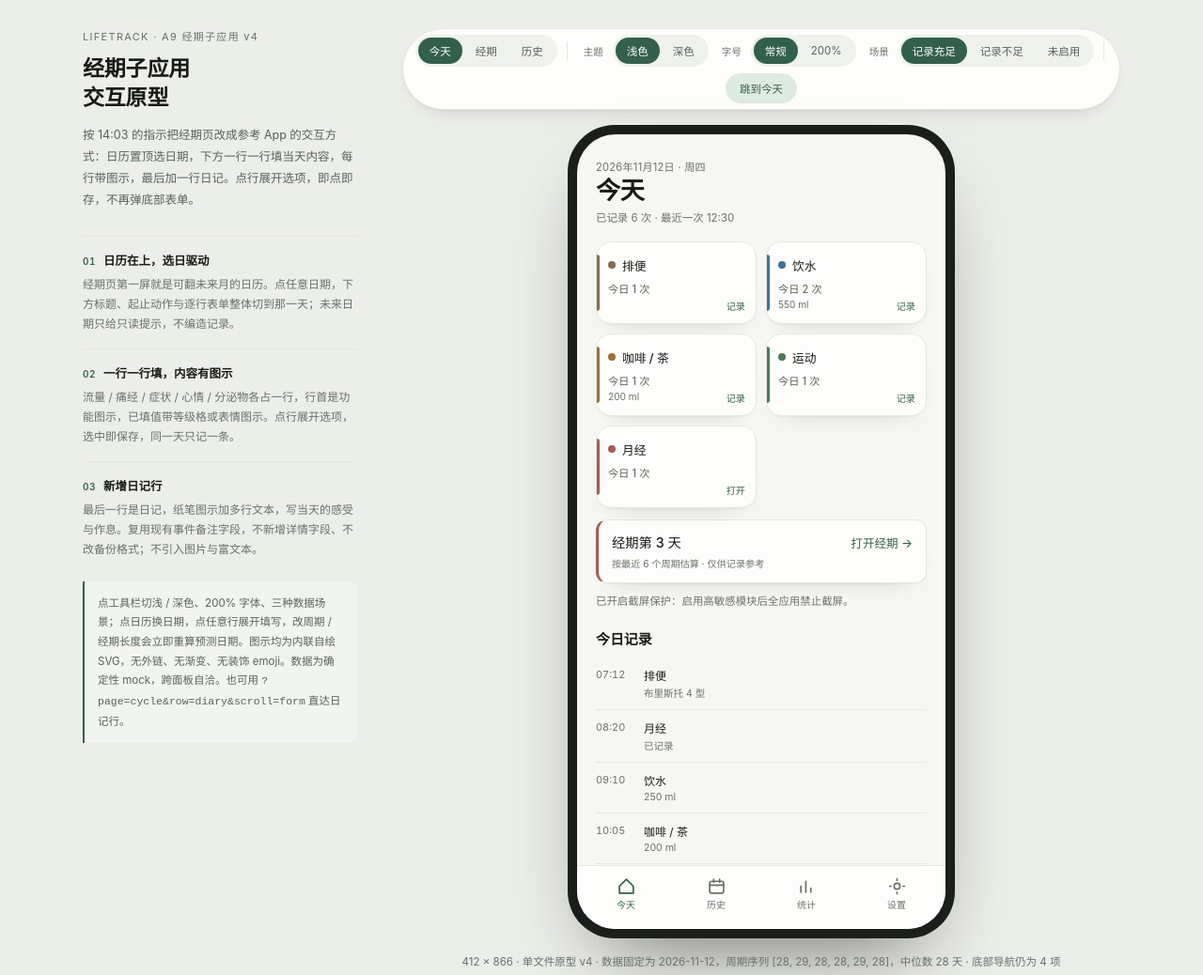
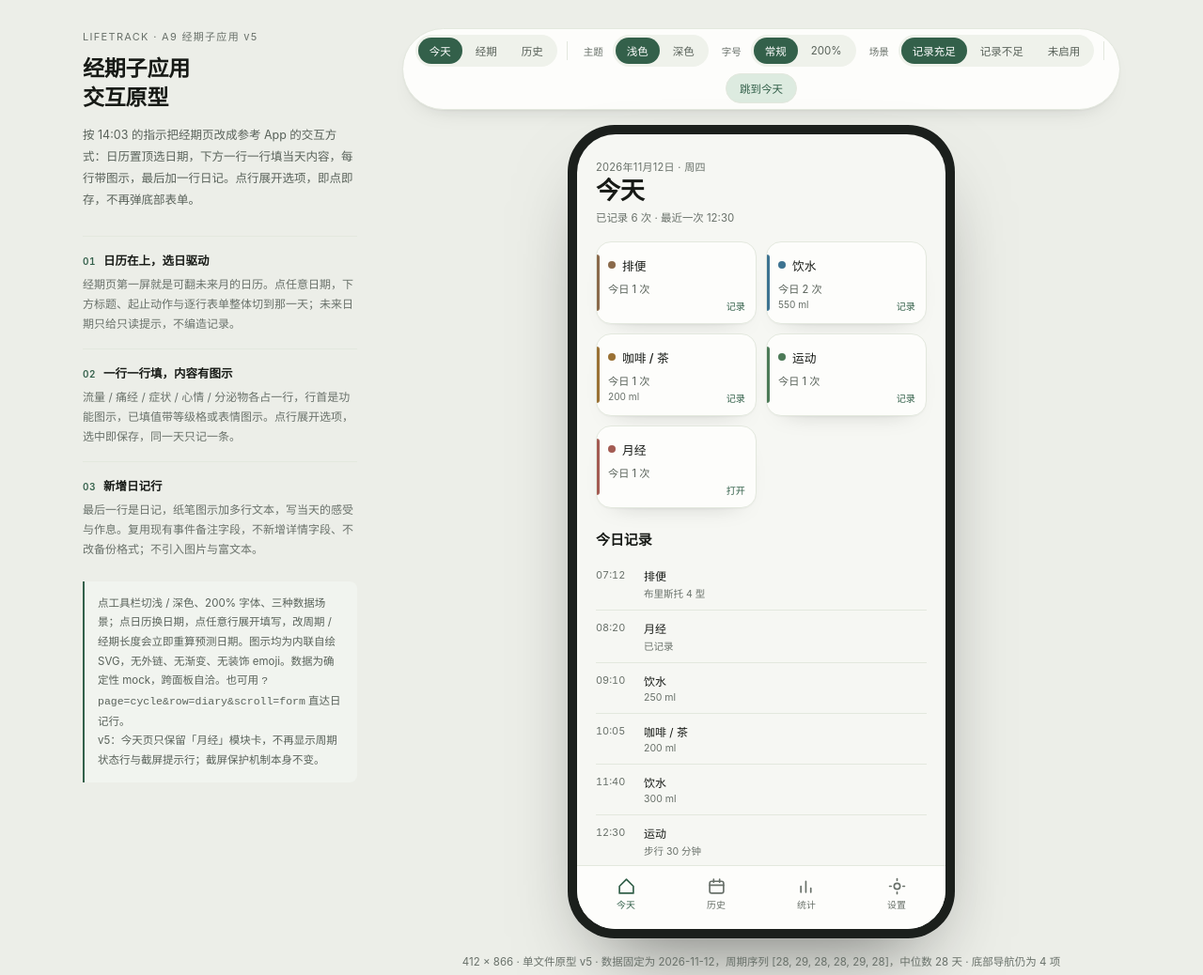
Before and after one commit to 999bug/LifeTrack, a plain HTML site: page docs/menstruation-module-prototype.html in a window 1280 px wide. Shown: the top 1038 px of the page at 94% size. Drawn offline with Linux system fonts and the light colour scheme.

Commit message:
docs: 今天页移除周期状态行与截屏提示行（A9 v5）

```diff
--- a/docs/menstruation-module-prototype.html
+++ b/docs/menstruation-module-prototype.html
@@ -3,7 +3,7 @@
 <head>
 <meta charset="UTF-8">
 <meta name="viewport" content="width=device-width, initial-scale=1">
-<title>A9 经期子应用 · 交互原型 v4 · 生活记</title>
+<title>A9 经期子应用 · 交互原型 v5 · 生活记</title>
 <style>
   *, *::before, *::after { box-sizing: border-box; }
   html, body { margin: 0; padding: 0; }
@@ -117,11 +117,6 @@
   .mod .ct { font-size: .86em; color: var(--text-2); margin-top: 7px; }
   .mod .sm { font-size: .78em; color: var(--text-3); margin-top: 3px; min-height: 1.2em; }
   .mod .go { position: absolute; right: 11px; bottom: 11px; font-size: .78em; color: var(--primary); }
-
-  /* 首页状态行 */
-  .status-line { margin-top: 12px; background: var(--surface); border: 1px solid var(--border); border-left: 3px solid var(--period); border-radius: 12px; padding: 12px 14px; cursor: pointer; box-shadow: var(--shadow); }
-  .status-line .main { font-size: 1.1em; font-weight: 500; display: flex; align-items: baseline; justify-content: space-between; gap: 8px; flex-wrap: wrap; }
-  .status-line .src { font-size: .78em; color: var(--text-3); margin-top: 5px; line-height: 1.6; }
 
   /* 今日记录 */
   .rec { display: flex; align-items: flex-start; gap: 11px; padding: 10px 0; border-bottom: 1px solid var(--border); }
@@ -249,7 +244,7 @@
 <body>
 <div class="stage">
   <aside class="notes">
-    <p class="eyebrow">LIFETRACK · A9 经期子应用 v4</p>
+    <p class="eyebrow">LIFETRACK · A9 经期子应用 v5</p>
     <h1>经期子应用<br>交互原型</h1>
     <p class="lede">按 14:03 的指示把经期页改成参考 App 的交互方式：日历置顶选日期，下方一行一行填当天内容，每行带图示，最后加一行日记。点行展开选项，即点即存，不再弹底部表单。</p>
 
@@ -266,7 +261,7 @@
       <p>最后一行是日记，纸笔图示加多行文本，写当天的感受与作息。复用现有事件备注字段，不新增详情字段、不改备份格式；不引入图片与富文本。</p>
     </div>
     <div class="note-box">
-      点工具栏切浅 / 深色、200% 字体、三种数据场景；点日历换日期，点任意行展开填写，改周期 / 经期长度会立即重算预测日期。图示均为内联自绘 SVG，无外链、无渐变、无装饰 emoji。数据为确定性 mock，跨面板自洽。也可用 <code>?page=cycle&amp;row=diary&amp;scroll=form</code> 直达日记行。
+      点工具栏切浅 / 深色、200% 字体、三种数据场景；点日历换日期，点任意行展开填写，改周期 / 经期长度会立即重算预测日期。图示均为内联自绘 SVG，无外链、无渐变、无装饰 emoji。数据为确定性 mock，跨面板自洽。也可用 <code>?page=cycle&amp;row=diary&amp;scroll=form</code> 直达日记行。<br>v5：今天页只保留「月经」模块卡，不再显示周期状态行与截屏提示行；截屏保护机制本身不变。
     </div>
   </aside>
 
@@ -299,7 +294,7 @@
     </div>
 
     <div class="device"><div class="phone" id="phone"></div></div>
-    <p class="caption">412 × 866 · 单文件原型 v4 · 数据固定为 2026-11-12，周期序列 [28, 29, 28, 28, 29, 28]，中位数 28 天 · 底部导航仍为 4 项</p>
+    <p class="caption">412 × 866 · 单文件原型 v5 · 数据固定为 2026-11-12，周期序列 [28, 29, 28, 28, 29, 28]，中位数 28 天 · 底部导航仍为 4 项</p>
   </main>
 </div>
 
@@ -408,8 +403,7 @@
       predicted: uniq([...thisPeriodRemain, ...predicted]).sort(),
       nextStart: (enabled && reliable) ? addDays(lastStart, cycle) : null,
       inPeriod, dayIndex, lastStart,
-      headline: !enabled ? '' : (!reliable ? '记录暂不足，继续记录后可预测' : (inPeriod ? '经期第 ' + dayIndex + ' 天' : '距预计下次经期 ' + diff(TODAY, addDays(lastStart, cycle)) + ' 天')),
-      source: !reliable ? '按设定值估算 · 仅供记录参考' : (S.overridden ? '按设定值估算 · 仅供记录参考' : '按最近 6 个周期估算 · 仅供记录参考')
+      headline: !enabled ? '' : (!reliable ? '记录暂不足，继续记录后可预测' : (inPeriod ? '经期第 ' + dayIndex + ' 天' : '距预计下次经期 ' + diff(TODAY, addDays(lastStart, cycle)) + ' 天'))
     };
   }
 
@@ -486,19 +480,13 @@
         '<span class="go">' + (x.code === 'period' ? '打开' : '记录') + '</span></button>';
     }).join('');
 
-    const status = m.enabled
-      ? '<div class="status-line" data-act="opencycle"><div class="main"><span>' + m.headline + '</span><span class="link">打开经期 →</span></div>' +
-        '<div class="src">' + m.source + '</div></div>'
-      : '';
-
     const rows = recs.map(r => '<div class="rec"><span class="tm tnum">' + r.t + '</span><span class="bd">' + r.name + '<em>' + r.detail + '</em></span></div>').join('');
 
     return '<div class="screen">' +
       '<div class="eb">2026年11月12日 · 周四</div>' +
       '<h1 class="pg">今天</h1>' +
       '<div class="sub">已记录 ' + count + ' 次 · 最近一次 12:30</div>' +
-      '<div class="grid">' + cards + '</div>' + status +
-      (m.enabled ? '<div class="sub" style="margin-top:10px">已开启截屏保护：启用高敏感模块后全应用禁止截屏。</div>' : '') +
+      '<div class="grid">' + cards + '</div>' +
       '<div class="sec-title">今日记录</div>' + rows +
       '</div>' + nav('today');
   }
@@ -660,7 +648,7 @@
       (S.historyMode === 'calendar'
         ? '<div class="card"><div class="cal-head"><span class="ttl">' + g.label + '</span><div class="cal-nav"><button data-act="histprev">←</button><button disabled>→</button></div></div>' +
           '<div class="week">' + WEEK.map(w => '<span>' + w + '</span>').join('') + '</div><div class="cells">' + cells + '</div>' +
-          '<div class="tiny muted" style="margin-top:10px">下一月按钮在本月禁用。预计经期不在这里，请回「今天 → 打开经期」。</div></div>'
+          '<div class="tiny muted" style="margin-top:10px">下一月按钮在本月禁用。预计经期不在这里，请点首页「月经」卡进入经期页。</div></div>'
         : '<div class="small muted">11月12日 · 周四 · 共 ' + TODAY_RECORDS.length + ' 条</div>' + list) +
       '<div class="divider"></div><div class="tiny muted">原型说明：这里保持 0.6.8 的两态结构与「同一份数据的两种密度」口径，不加第三档「经期」。</div>' +
       '</div>' + nav('history');
@@ -727,7 +715,7 @@
     switch (act) {
       case 'nav': S.page = el.getAttribute('data-page'); render(); break;
       case 'back': S.page = 'today'; render(); break;
-      case 'opencycle': case 'openperiod': S.page = 'cycle'; S.monthOffset = 0; S.selectedDate = TODAY; S.openRow = ''; render(); break;
+      case 'openperiod': S.page = 'cycle'; S.monthOffset = 0; S.selectedDate = TODAY; S.openRow = ''; render(); break;
       case 'jumpToday': S.page = 'cycle'; S.monthOffset = 0; S.selectedDate = TODAY; S.openRow = 'diary'; toast('已定位到今天，日记行已展开'); scrollToForm(); break;
       case 'mod': toast('本原型聚焦月经模块，其它编辑器沿用 0.6.8'); break;
       case 'month': S.monthOffset = Math.max(-2, Math.min(3, S.monthOffset + Number(el.getAttribute('data-delta')))); render(); break;
```
Also changed, not shown: 1 other file.
